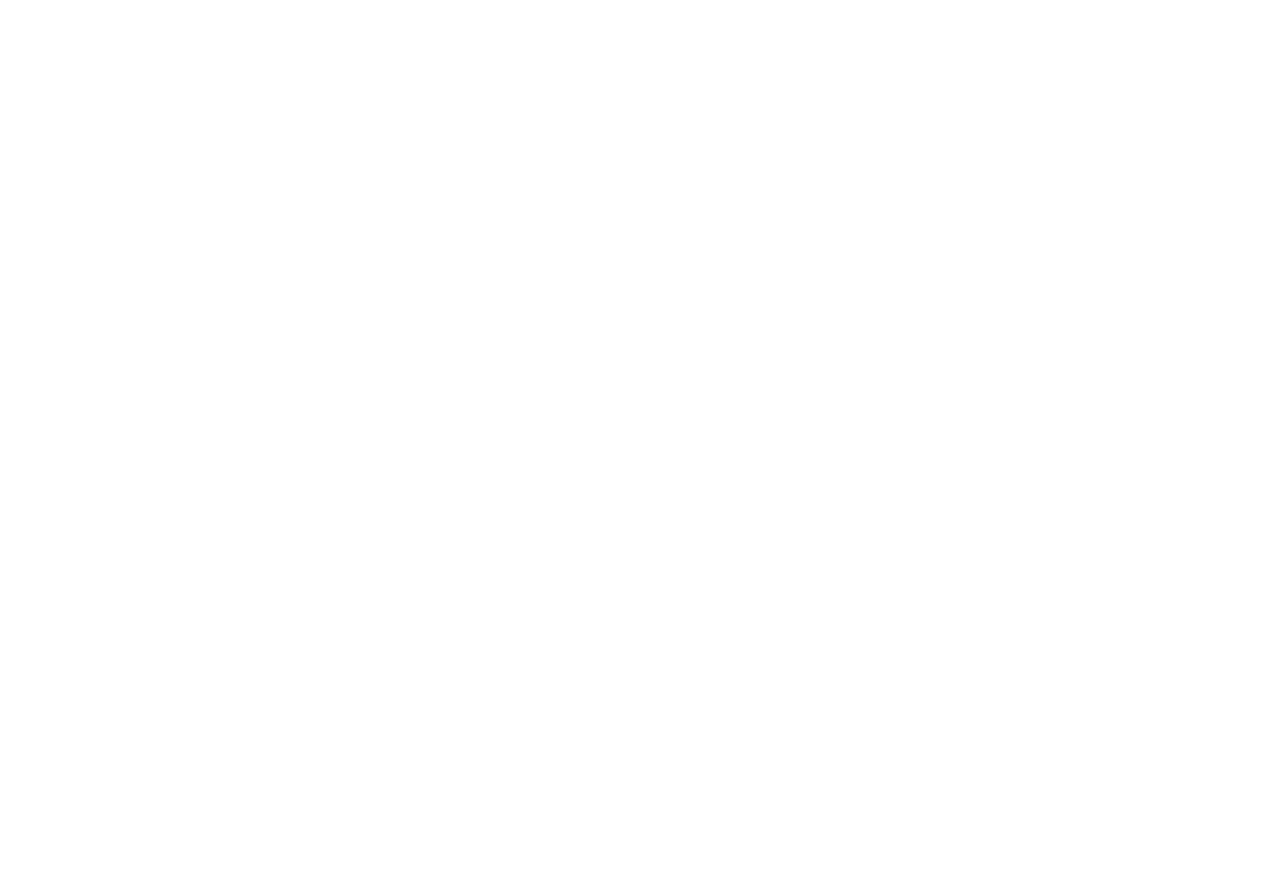
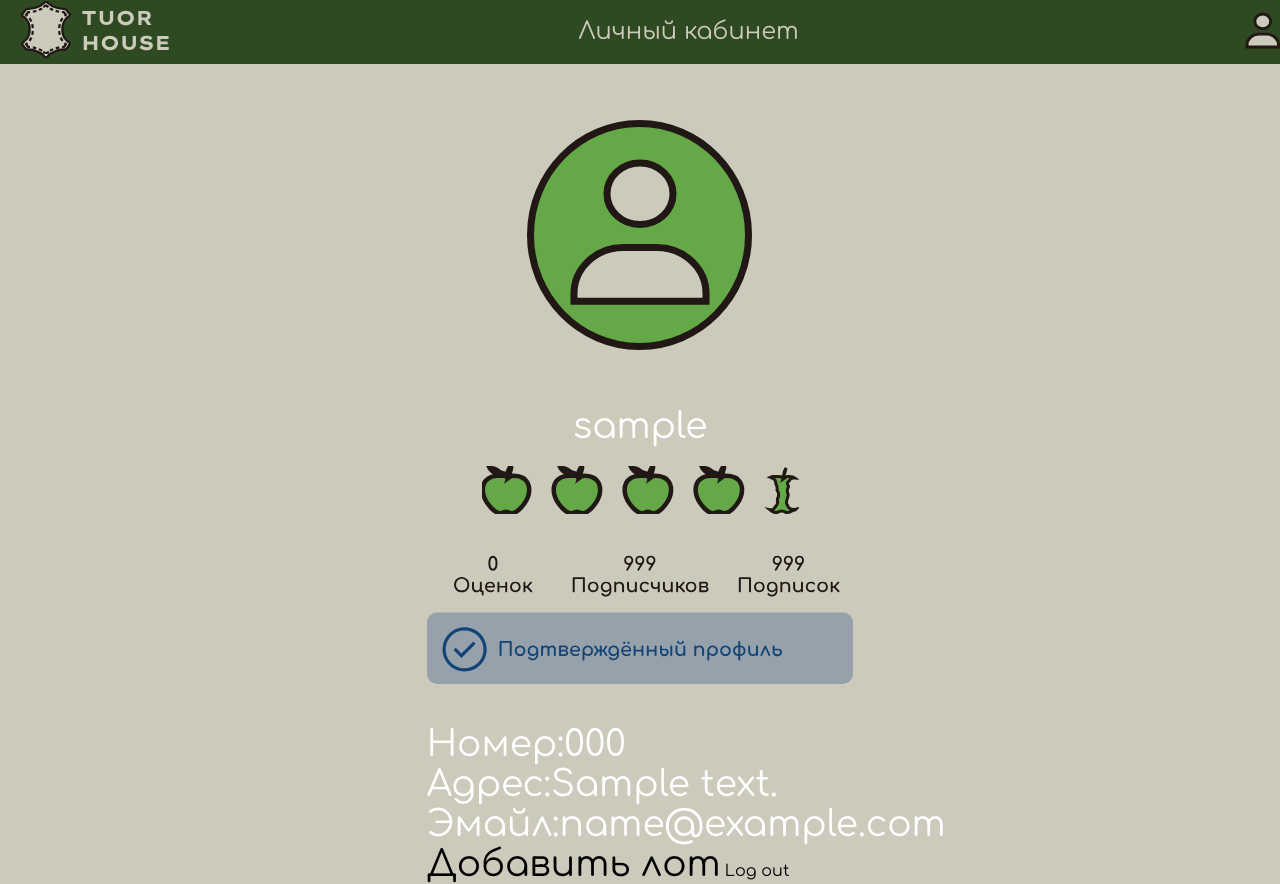
Before and after one commit to KItHubPlanBIllSchool/TuorHouse, a PHP site: page /lk.php in a window 1280 px wide. Before the commit the page is empty. Before the commit the page ends 800 px from the top, so only its background shows below. Run offline with PHP 8.4, Linux system fonts and the light colour scheme; tables that the repository leaves empty or names only in its code hold one stand-in row (values such as "Sample post"); some libraries are stand-ins or nearby versions.

Commit message:
final back
end back

```diff
--- a/index.php
+++ b/index.php
@@ -19,13 +19,13 @@
     font-family:alegreya;
    }
    html, body {
-    max-width: 100%;
+
     overflow-x: hidden;
 }
     </style>
 </head>
 <body>
-<div class="h-[900pxz]" style="background-image:url(img/bg.svg); background-repeat: no-repeat;" class="">
+<div class="h-[900px] w-screen" style="background-image:url(img/bg.svg); background-repeat: no-repeat;" class="">
   <div class="bg-[#2F4923]/50 flex">
     <div class="flex w-3/4 h-auto bg-opacity-25">
       <img src="img/logo.svg" alt="" class="my-auto mx-5">
--- a/lk.php
+++ b/lk.php
@@ -0,0 +1,66 @@
+	<!doctype html>
+	<html>
+	<head>
+	  <meta charset="UTF-8">
+	  <meta name="viewport" content="width=device-width, initial-scale=1.0">
+	  <script src="https://cdn.tailwindcss.com"></script>
+	  <link href="https://cdnjs.cloudflare.com/ajax/libs/flowbite/1.6.4/flowbite.min.css" rel="stylesheet" />
+	<style>
+	      @font-face {
+	        font-family: comfortaa; /* Гарнитура шрифта */
+	        src: url(font/Comfortaa.ttf); /* Путь к файлу со шрифтом */
+	        }
+	        p{
+	            font-family: comfortaa;
+	        }
+	        a{
+	            font-family: comfortaa;
+	        }
+
+	  </style>
+	</head>
+	<body class="bg-[#CBCABB]">
+		<?php
+        $connect = mysqli_connect('127.0.0.1', 'root', '', 'Posetiteli');
+        $query = mysqli_query($connect, 'SELECT * FROM logins');
+    ?>
+  <div class="bg-[#2F4923] flex h-16 w-screen flex">
+    <div class="w-2/5">
+        <a href="wellcome.php"><img src="img/logo.svg" alt="" class="my-auto mx-5"></a>
+    </div>
+      <div class="w-1/2 my-auto mx-auto flex">
+          <p class="text-2xl text-[#CBCABB] ml-5">Личный кабинет</p>
+      </div>
+      <div>
+      	<img src="img/guy.svg" class="mt-3">
+      </div>
+
+  </div>
+  <div class="w-2/6 mx-auto mt-14">
+          <img src="img/logoguy.svg" class="mx-auto">
+  </div>
+  <div class="w-2/6 mx-auto mt-14 flex">
+  		<?php $result = $query->fetch_assoc(); ?>
+  		<a class="text-white text-4xl mx-auto"><?php echo $result['login'];?> </a>
+
+  </div>
+  <div class="w-2/6 mx-auto mt-5 flex">
+  		<img src="img/yabloki.svg" class="mx-auto">
+
+  </div>
+  <div class="w-2/6 mx-auto mt-10 flex">
+  		<img src="img/podpiski.svg" class="mx-auto">
+
+  </div>
+  <div class="w-2/6 mx-auto mt-10 ">
+  		<p class="text-white text-4xl ">Номер:<?php echo $result['phonenumb'];?></p>
+  		<p class="text-white text-4xl ">Адрес:<?php echo $result['address'];?> </p>
+  		<p class="text-white text-4xl">Эмайл:<?php echo $result['mail'];?> </p>
+  		<a class="text-green text-4xl" href="tovar.php">Добавить лот</a>
+       <a href="logout.php">Log out</a>
+  </div>
+
+
+  <script src="https://cdnjs.cloudflare.com/ajax/libs/flowbite/1.6.4/flowbite.min.js"></script>
+</body>
+</html>
--- a/login.php
+++ b/login.php
@@ -28,7 +28,7 @@
       </div>
   </div>
   <div class="mx-auto mt-10">
-      <img src="img/biglogo.svg" alt="" class="mx-auto">
+      <a href="wellcome.php"><img src="img/biglogo.svg" alt="" class="mx-auto"></a>
   </div>
   <div class="bg-[#2F4923] w-2/6 mx-auto mt-14 h-64 flex rounded-lg border-4 border-[#211714] flex">
       <div class="w-1/6 text-center my-auto mx-72">
--- a/logout.php
+++ b/logout.php
@@ -5,5 +5,6 @@
         session_destroy();
         header("location:index.php");
     }
+    header("location:index.php");
 
 ?>
--- a/wellcome.php
+++ b/wellcome.php
@@ -133,7 +133,6 @@
             </div>
         </div>
 
-
 </div>
 
 
```
Also changed, not shown: img/logoguy.svg (added), img/podpiski.svg (added), img/yabloki.svg (added).
